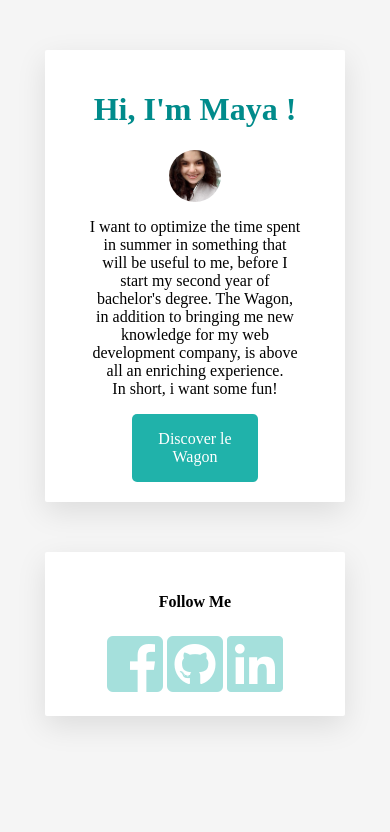
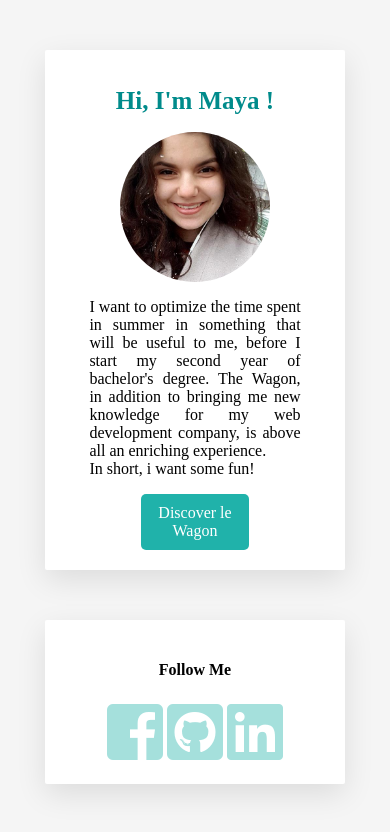
Before and after one commit to mayde24/profile, a plain HTML site: page index.html in a window 390 px wide. Drawn offline with Linux system fonts and the light colour scheme.

Commit message:
perfection

```diff
--- a/index.html
+++ b/index.html
@@ -13,7 +13,7 @@
     <div class="box-container">
       <div class="container" style="margin-bottom: 30px">
         <h1 class="center">Hi, I'm Maya !</h1>
-        <img src="images/maya.jpeg" alt="Photo de Profil" class="center" style="width: 20%;"/>
+        <img src="images/maya.jpeg" alt="Photo de Profil" class="center" style="width: 150px;"/>
 
         <p>I want to optimize the time spent in summer in something that will be useful to me, before I start my second year of bachelor's degree. The Wagon, in addition to bringing me new knowledge for my web development company, is above all an enriching experience. <br>In short, i want some fun!</p>
 
--- a/style.css
+++ b/style.css
@@ -92,10 +92,33 @@ li:hover {
   }
 }
 
-@media (max-width: 540px) {
+@media (max-width: 600px) {
   /* For a screen < 540px, this CSS will be read */
   .box-container {
     width: 80%;
     margin-left: 10%;
   }
+
+  .container p {
+    margin: 16px 24px;
+    text-align: justify;
+    size: 20px;
+  }
+
+  #link-wagon {
+    color : white;
+    text-align: center;
+    text-decoration: none;
+    background-color:#20B2AA;
+    padding: 10px 15px;
+    border-radius: 5px;
+    width: 30%;
+   }
+
+  .container h1 {
+    font-size: 25px;
+    text-align: center;
+    font-weight: bolder;
+    color:#008B8B;
+  }
 }
```
